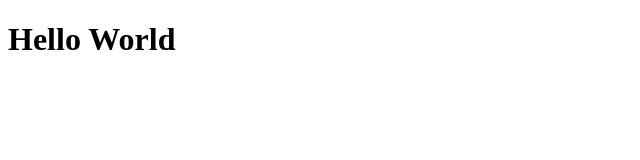
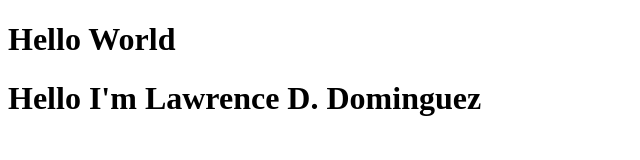
Before and after one commit to Law29/ecnerwaltest, a plain HTML site: page index.html in a window 1280 px wide. Shown: the whole page, without its empty margins (0-640 px from the left). Drawn offline with Linux system fonts and the light colour scheme.

Commit message:
minor change

```diff
--- a/index.html
+++ b/index.html
@@ -7,5 +7,6 @@
 </head>
 <body>
     <h1> Hello World</h1>
+    <h1>Hello I'm Lawrence D. Dominguez</h1>
 </body>
 </html>
```
